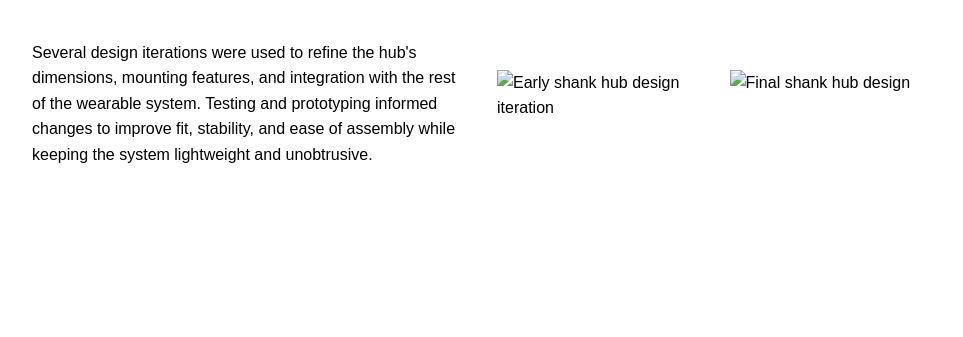
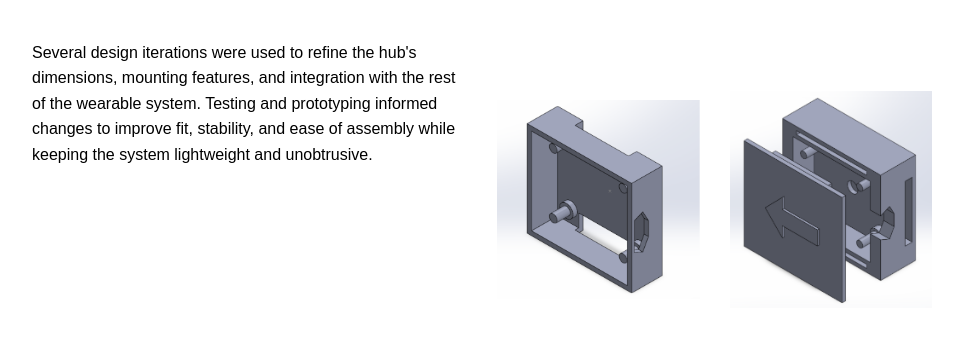
Before and after one commit to gms101403/griffinstpierre.github.io, a plain HTML site: page projects/mqp.html in a window 1280 px wide. Shown: the part 4643-4980 px from the top of the page, without its empty margins (58-1021 px from the left). Drawn offline with Linux system fonts and the light colour scheme.

Commit message:
Update mqp.html

```diff
--- a/projects/mqp.html
+++ b/projects/mqp.html
@@ -334,7 +334,7 @@
 
     <figure class="project-figure">
         <img
-            src="../images/MQP/V1.0-Prototype-Heel-cuff"
+            src="../images/MQP/V1.0-Prototype-Heel-cuff.png"
             alt="Early shank hub design iteration"
         >
 
@@ -346,7 +346,7 @@
 
     <figure class="project-figure">
         <img
-            src="../images/MQP/Version-2.3-Structural Stability-Heel-Cuff"
+            src="../images/MQP/Version-2.3-Structural Stability-Heel-Cuff.png"
             alt="Final shank hub design"
         >
 
```
